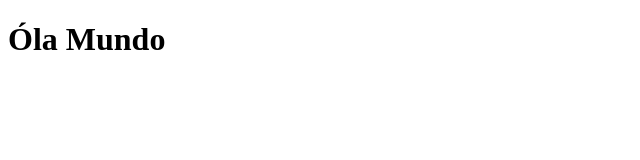
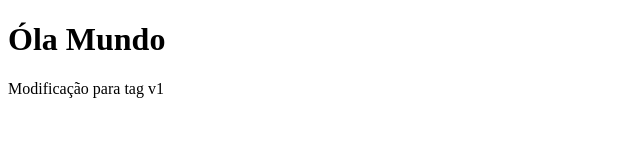
Before and after one commit to Txuxto/Git, a plain HTML site: page index.html in a window 1280 px wide. Shown: the whole page, without its empty margins (0-640 px from the left). Drawn offline with Linux system fonts and the light colour scheme.

Commit message:
tag v1.0

```diff
--- a/index.html
+++ b/index.html
@@ -8,5 +8,6 @@
 </head>
 <body>
     <h1>Óla Mundo</h1>
+    <p>Modificação para tag v1</p>
 </body>
 </html>
```
